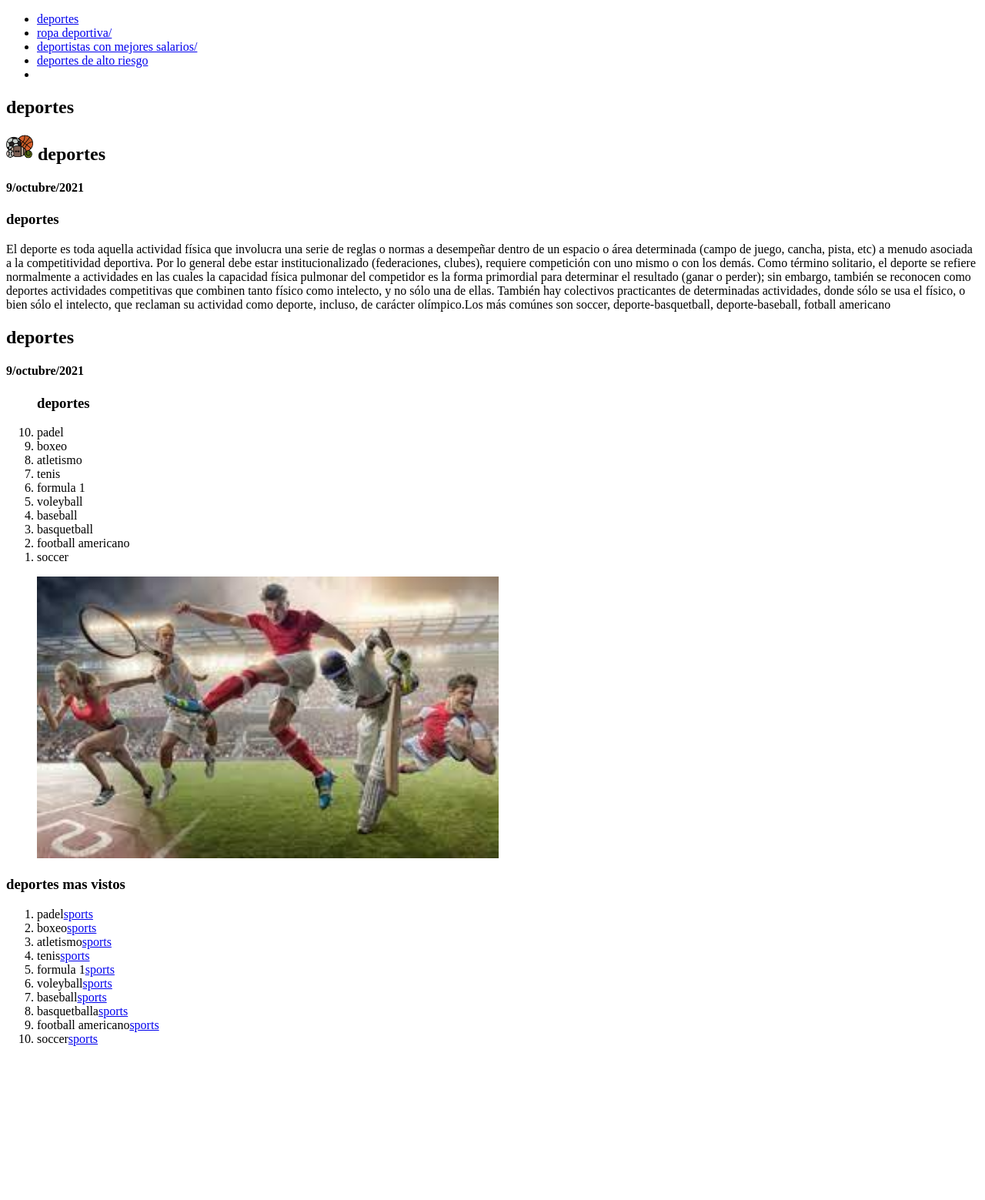
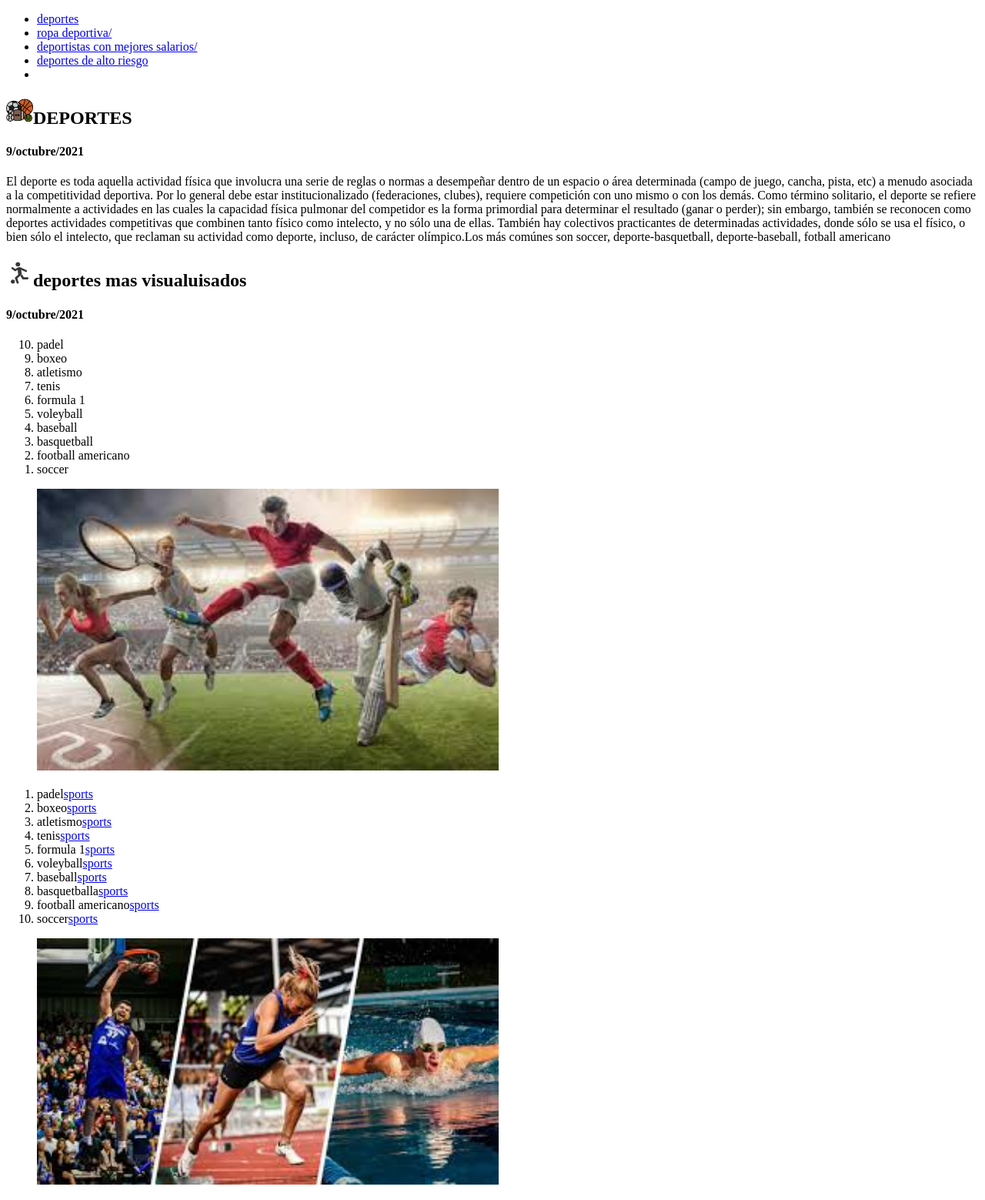
Before and after one commit to maldonado25/9-3-pesquera-maldonado-blog_de_mundoi, a plain HTML site: page Root/mi_primer_tema.html in a window 1280 px wide. Shown: the whole page at 77% size. Before the commit the page ends 1375 px from the top, so only its background shows below. Drawn offline with Linux system fonts and the light colour scheme.

Commit message:
TEMAS completos con imagenes

```diff
--- a/Root/mi_primer_tema.html
+++ b/Root/mi_primer_tema.html
@@ -19,15 +19,15 @@
     <header>
         <hgroup>
            <!--deportes-->
-           <h2>deportes</h2>
-           <h2><img src="assets/images/deportes.png" alt="Descripción del ícono" height="35px" width="auto"> deportes</h2>
+           <h2></h2>
+           <h2><img src="assets/images/deportes.png" alt="Descripción del ícono" height="35px" width="auto">DEPORTES</h2>
            <!--09/11/2021-->
            <h4>9/octubre/2021</h4>
          </hgroup>
     </header>
         <!--los deportes en su totalidad-->
 </div>
-<h3>deportes</h3>
+<h3></h3>
 <p>El deporte es toda aquella actividad física que involucra una serie de reglas o normas a desempeñar dentro de un espacio o área determinada (campo de juego, cancha, pista, etc) a menudo asociada a la competitividad deportiva. Por lo general debe estar institucionalizado (federaciones, clubes), requiere competición con uno mismo o con los demás. Como término solitario, el deporte se refiere normalmente a actividades en las cuales la capacidad física pulmonar del competidor es la forma primordial para determinar el resultado (ganar o perder); sin embargo, también se reconocen como deportes actividades competitivas que combinen tanto físico como intelecto, y no sólo una de ellas. También hay colectivos practicantes de determinadas actividades, donde sólo se usa el físico, o bien sólo el intelecto, que reclaman su actividad como deporte, incluso, de carácter olímpico.Los más comúnes son soccer, deporte-basquetball, deporte-baseball, fotball americano</p>
 </div>
 <!--termina contenido del articulo-->
@@ -40,7 +40,8 @@
     <header>
         <hgroup>
            <!--deportes-->
-           <h2>deportes</h2>
+           <h2></h2>
+           <h2><img src="assets/images/deportista.png" alt="Descripción del ícono" height="35px" width="auto">deportes mas visualuisados</h2>
            <!--09/11/2021-->
            <h4>9/octubre/2021</h4>
          </hgroup>
@@ -48,7 +49,7 @@
         <!--los deportes en su totalidad-->
     </div>
     <ol reversed>
-    <h3>deportes</h3>
+    <h3></h3>
     <li>padel</li>
     <li>boxeo</li>
     <li>atletismo</li>
@@ -81,7 +82,7 @@
 <!--fin entrada:nombre_del_articulo-->
 <article>
 </div>
-    <h3>deportes mas vistos</h3>
+    <h3></h3>
     <ol>
         <li>padel<a href="https://www.worldpadeltour.com/" target="_blank">sports</a></li>
         <li>boxeo<a href="https://wbcboxing.com/wbc/" target="_blank">sports</a></li>
@@ -94,6 +95,14 @@
         <li>football americano<a href="https://www.nfl.com/" target="_blank">sports</a></li>
         <li>soccer<a href="https://www.fifa.com/es" target="_blank">sports</a></li>
     </ol>
+    <!-- inicia ilustración del artículo -->
+    <figure>
+        <img src="assets/images/deportes mas vistos.jfif" alt="ilustracion 1º artículo" height="auto" width="600px">
+        <figcaption></figcaption>
+    </figure>
+    <!-- termina ilustración del artículo -->
+    </div>
+    <!--termina contenido del articulo-->
 <footer>
 
 </footer>
```
Also changed, not shown: Root/mi_cuarto_tema.html (+12 -5 lines), Root/mi_segundo_tema.html (+7 -1 lines), Root/mi_tercer_tema.html (+12 -3 lines), Root/assets/images/DEPORTISTAS M,EJORRRRRR.jfif (added), Root/assets/images/DINERO.jfif (added), Root/assets/images/aaaaa.jfif (added), Root/assets/images/altto.jfif (added), Root/assets/images/deportes mas vistos.jfif (added), Root/assets/images/deportista.png (added), Root/assets/images/tenis deportivossss.jfif (added).
